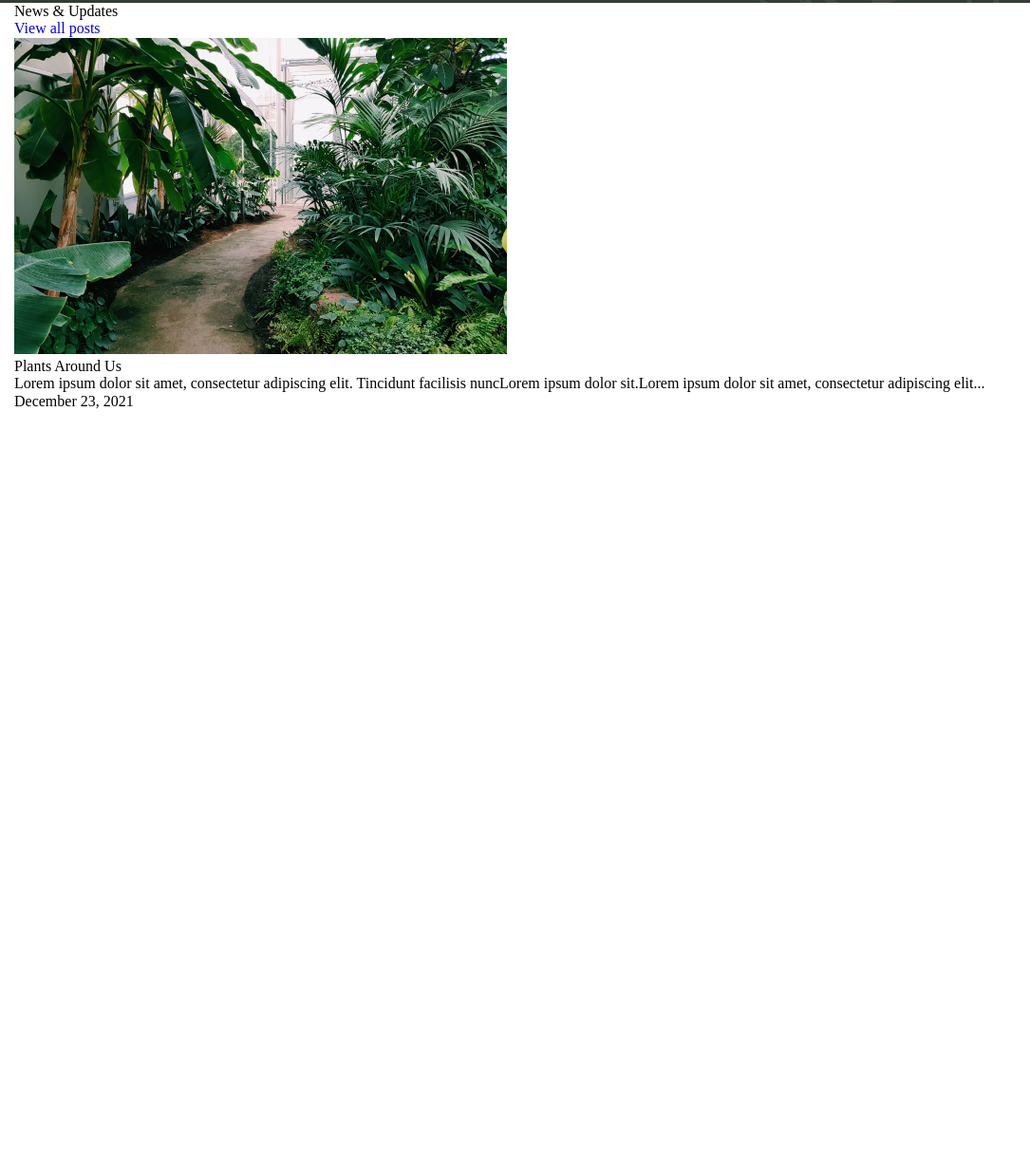
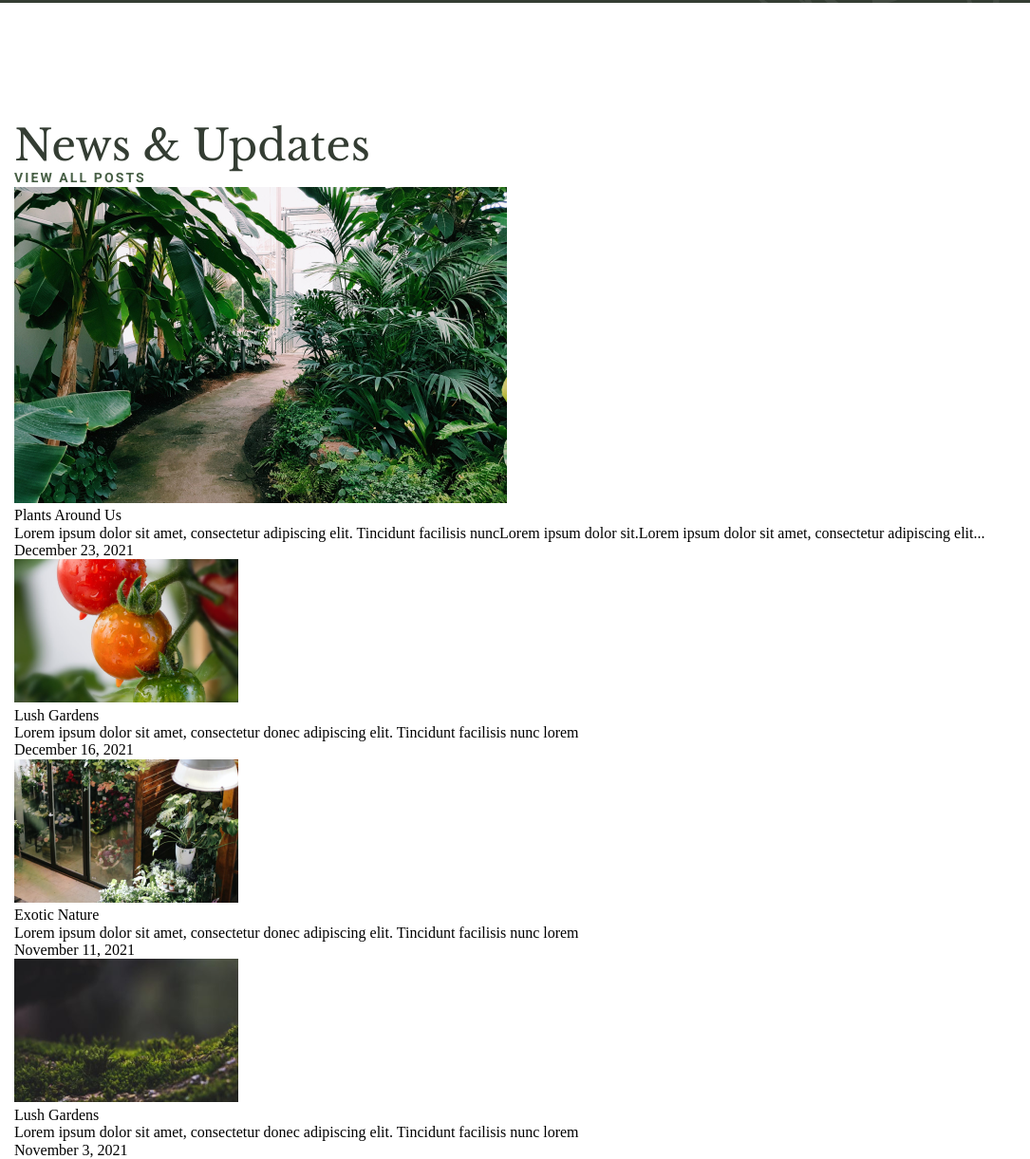
Before and after one commit to mydelfaworks/garden, a plain HTML site: page index.html in a window 1280 px wide. Shown: the part 1382-2603 px from the top of the page at 95% size, without its empty margins (0-1085 px from the left). Before the commit the page ends 1814 px from the top, so only its background shows below. Drawn offline with nearby package versions, Linux system fonts and the light colour scheme.

Commit message:
Add files via upload

```diff
--- a/css/main.css
+++ b/css/main.css
@@ -3,3 +3,4 @@
 @import url(sections/header.css);
 @import url(sections/grettins.css);
 @import url(sections/desc.css);
+@import url(sections/news.css);
--- /dev/null
+++ b/css/sections/news.css
@@ -0,0 +1,39 @@
+.news {
+    margin-top: 126px;
+}
+
+.news__content {}
+
+.news__main-title {
+    font-family: var(--font-libre);
+    font-weight: 400;
+    font-size: 45px;
+    line-height: 110%;
+    text-transform: capitalize;
+    color: #343d33;
+}
+
+.news__link {
+    font-family: var(--font-roboto);
+    font-weight: 700;
+    font-size: 14px;
+    letter-spacing: 0.15em;
+    text-transform: uppercase;
+    color: #475f45;
+}
+
+.news__posts {}
+
+.news__main-post {}
+
+.news__title {}
+
+.news__text {}
+
+.news__date {}
+
+.news__list {}
+
+.news__post {}
+
+.news__post-block {}
--- a/index.html
+++ b/index.html
@@ -93,9 +93,30 @@
                             <div class="news__date">December 23, 2021</div>
                         </div>
                         <ul class="news__list">
-                            <li class="news__post"></li>
-                            <li class="news__post"></li>
-                            <li class="news__post"></li>
+                            <li class="news__post">
+                                <img src="img/news/Rectangle 24.png">
+                                <div class="news__post-block">
+                                    <div class="news__title">Lush Gardens</div>
+                                    <div class="news__text">Lorem ipsum dolor sit amet, consectetur donec adipiscing elit. Tincidunt facilisis nunc lorem</div>
+                                    <div class="news__date">December 16, 2021</div>
+                                </div>
+                            </li>
+                            <li class="news__post">
+                                <img src="img/news/Rectangle 24-1.png">
+                                <div class="news__post-block">
+                                    <div class="news__title">Exotic Nature</div>
+                                    <div class="news__text">Lorem ipsum dolor sit amet, consectetur donec adipiscing elit. Tincidunt facilisis nunc lorem</div>
+                                    <div class="news__date">November 11, 2021</div>
+                                </div>
+                            </li>
+                            <li class="news__post">
+                                <img src="img/news/Rectangle 24-2.png">
+                                <div class="news__post-block">
+                                    <div class="news__title">Lush Gardens</div>
+                                    <div class="news__text">Lorem ipsum dolor sit amet, consectetur donec adipiscing elit. Tincidunt facilisis nunc lorem</div>
+                                    <div class="news__date">November 3, 2021</div>
+                                </div>
+                            </li>
                         </ul>
                     </div>
                 </div>
```
